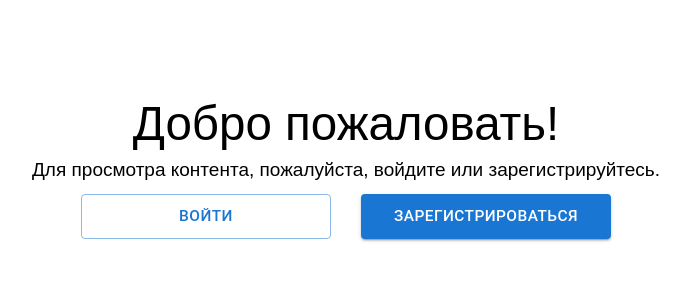
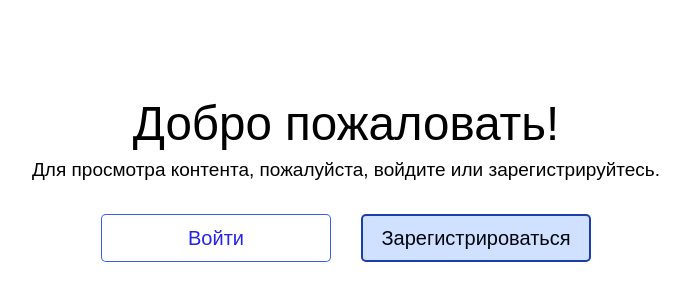
Before and after one commit to vulpies/note_project, a React (Create React App) app: page / in a window 1280 px wide. Shown: the part 112-412 px from the top of the page, without its empty margins (294-979 px from the left). Built offline with nearby package versions, Linux system fonts and the light colour scheme.

Commit message:
login page

```diff
--- a/src/components/blog/buttons/buttons.module.css
+++ b/src/components/blog/buttons/buttons.module.css
@@ -92,3 +92,48 @@
     color: #fff;
     box-shadow: 2px 2px 1px #545ccbc7;
 }
+
+.mainBtns {
+    display: flex;
+    flex-direction: row;
+    flex-wrap: nowrap;
+    align-content: center;
+    justify-content: center;
+    align-items: center;
+    margin: 30px auto 20px auto;
+}
+
+.form {
+    height: 48px;
+    width: 230px;
+    border-radius: 5px;
+    color: #01050d;
+    font-size: 20px;
+    font-weight: 500;
+    outline: none;
+    padding: 10px;
+    margin: 0 15px;
+    justify-content: center;
+}
+
+.logIn {
+    background-color: #fff;
+    border: 1px solid #234fe0e6;
+    text-align: center;
+    color: #2623ed;
+}
+
+.logIn:hover,
+.logIn:active,
+.logIn:focus {
+    background-color: #4294f1d6;
+    border: 1px solid #112977e6;
+    color: #f6f6ff;
+    box-shadow: 1px 1px 4px #062a93;
+    outline: none;
+}
+
+.reg2 {
+    background-color: #abcaff8f;
+    border: 2px solid #0a2d9fe6;
+}
--- a/src/components/logIn/login-buttons/formButtons.jsx
+++ /dev/null
@@ -1,27 +0,0 @@
-import React from "react"
-import Button from "@mui/material/Button"
-import { Link } from "react-router-dom"
-import style from "./formButtons.modules.css"
-
-const FormButtons = () => {
-    return (
-        <div className={style.buttons}>
-            <Link to="/notes">
-                <Button
-                    variant="outlined"
-                    size="small"
-                    className="btns btns-first"
-                >
-                    Войти
-                </Button>
-            </Link>
-            <Link to="/registration">
-                <Button variant="contained" size="small" className="btns">
-                    Зарегистрироваться
-                </Button>
-            </Link>
-        </div>
-    )
-}
-
-export default FormButtons
--- a/src/components/logIn/login-buttons/formButtons.modules.css
+++ /dev/null
@@ -1,10 +0,0 @@
-.buttons {
-    margin-top: 5px;
-    display: flex;
-    flex-direction: row;
-    flex-wrap: wrap;
-    align-content: center;
-    justify-content: center;
-    align-items: stretch;
-    text-align: center;
-}
--- a/src/components/logIn/login-form/commonForm.module.css
+++ b/src/components/logIn/login-form/commonForm.module.css
@@ -44,5 +44,5 @@ h2 {
 }
 
 .btn {
-    margin-top: 10px;
+    margin: 10px 0;
 }
--- a/src/menu/loginPage.jsx
+++ b/src/menu/loginPage.jsx
@@ -1,7 +1,31 @@
 import React from "react"
+import { Link } from "react-router-dom"
+import CommonForm from "../components/logIn/login-form/commonForm"
+import NavBar from "./navBar"
+import styles from "./registration/registration.module.css"
 
 const LoginPage = () => {
-    return <div></div>
+    return (
+        <>
+            <NavBar />
+            <div className={styles.wrapper}>
+                <div className={styles.text}>
+                    <p className={styles.info}>
+                        Заполните данную форму для входа в систему и получения
+                        доступа к контенту.
+                    </p>
+                    <p className={styles.info}>
+                        Если у вас еще нет аккaунта, тогда сначала
+                        <Link to="/registration">зарегистрируйтесь</Link> для
+                        входа в систему.
+                    </p>
+                </div>
+                <div className={styles.form}>
+                    <CommonForm formName={"Вход в систему"} btnName={"Войти"} />
+                </div>
+            </div>
+        </>
+    )
 }
 
 export default LoginPage
--- a/src/menu/mainPage.jsx
+++ b/src/menu/mainPage.jsx
@@ -1,5 +1,6 @@
 import React from "react"
-import FormButtons from "../components/logIn/login-buttons/formButtons"
+import { Link } from "react-router-dom"
+import buttons from "../components/blog/buttons/buttons.module.css"
 
 const MainPage = () => {
     return (
@@ -10,8 +11,20 @@ const MainPage = () => {
                     Для просмотра контента, пожалуйста, войдите или
                     зарегистрируйтесь.
                 </p>
-
-                <FormButtons />
+                <div className={buttons.mainBtns}>
+                    <Link
+                        to="/login"
+                        className={`${buttons.form} ${buttons.logIn}`}
+                    >
+                        Войти
+                    </Link>
+                    <Link
+                        to="/registration"
+                        className={`${buttons.form} ${buttons.reg}`}
+                    >
+                        Зарегистрироваться
+                    </Link>
+                </div>
             </div>
         </>
     )
--- a/src/menu/registration/registration.jsx
+++ b/src/menu/registration/registration.jsx
@@ -1,4 +1,5 @@
 import React from "react"
+import { Link } from "react-router-dom"
 import NavBar from "../navBar"
 import CommonForm from "../../components/logIn/login-form/commonForm"
 import styles from "./registration.module.css"
@@ -9,8 +10,18 @@ const Registration = () => {
             <NavBar />
             <div className={styles.wrapper}>
                 <div className={styles.text}>
-                    <h2>Регистрация</h2>
-                    <p>Пожалуйста, заполните форму ниже.</p>
+                    <p className={styles.info}>
+                        Заполните данную форму, чтобы зарегистрироваться в
+                        системе и получить доступ к контенту.
+                    </p>
+                    <p className={styles.info}>
+                        После успешной регистрации вы будете автоматически
+                        перенаправлены на главную страницу блога.
+                    </p>
+                    <p className={styles.info}>
+                        Если у вас уже есть аккaунт,
+                        <Link to="/login">войдите</Link> в систему
+                    </p>
                 </div>
                 <div className={styles.form}>
                     <CommonForm
--- a/src/menu/registration/registration.module.css
+++ b/src/menu/registration/registration.module.css
@@ -20,3 +20,7 @@
     border-left: 1px solid #2042aa;
     width: 50%;
 }
+
+.info {
+    padding: 15px;
+}
--- a/src/style/css/style.css
+++ b/src/style/css/style.css
@@ -39,10 +39,11 @@ a {
   -webkit-box-align: center;
       -ms-flex-align: center;
           align-items: center;
-  color: red;
+  color: #1a64e4fc;
+  padding-left: 4px;
 }
 a:hover {
-  color: green;
+  color: #0a2d9fe6;
 }
 
 img {
--- a/src/style/scss/style.scss
+++ b/src/style/scss/style.scss
@@ -33,9 +33,10 @@ a {
 	display: inline-flex;
 	text-decoration: none;
 	align-items: center;
-	color: red;
+	color: #1a64e4fc;
+	padding: 0 4px;
 	&:hover {
-		color: green;
+		color: #0a2d9fe6;
 	}
 }
 
```
Also changed, not shown: src/components/logIn/password/inputPassword.jsx (deleted, +0 -64 lines), src/components/logIn/successPage.jsx (deleted, +0 -7 lines).
